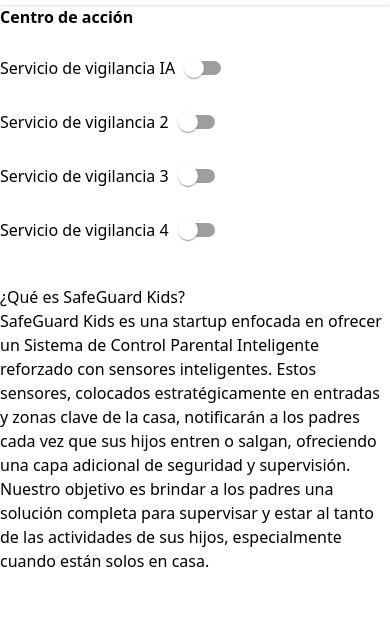
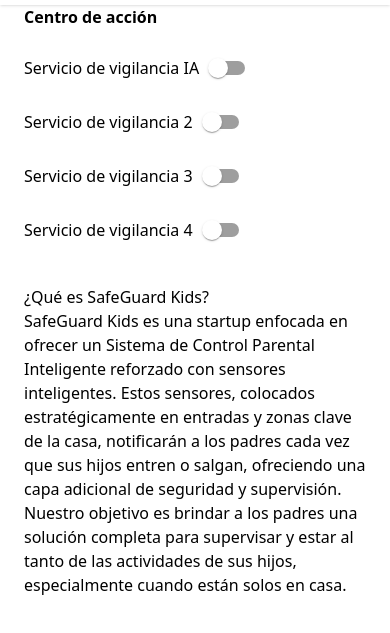
Before and after one commit to Diego22rct/SafeGuard-Kids-Front-end, an Astro site: page / in a window 390 px wide. Shown: the part 67-700 px from the top of the page. Built offline with nearby package versions, Linux system fonts and the light colour scheme; Astro itself is replaced by a stand-in of ours.

Commit message:
fix: responsive

```diff
--- a/src/pages/index.astro
+++ b/src/pages/index.astro
@@ -4,7 +4,7 @@ import Switch from '../components/Switch/Switch';
 ---
 
 <Layout title="SafeGuard Kids">
-	<div class="grid grid-cols-1 md:grid-cols-2 lg:grid-cols-3 xl:grid-cols-4 gap-4 ">
+	<div class="grid grid-cols-1 md:grid-cols-2 lg:grid-cols-3 xl:grid-cols-4 gap-4 px-6">
 		<div class="md:col-span-1 lg:col-span-2 xl:col-span-1">
 			<h2 class="font-bold">Centro de acción</h2>
 			<div class="py-5">
--- a/src/pages/notificaciones.astro
+++ b/src/pages/notificaciones.astro
@@ -7,6 +7,7 @@ interface Props {
 ---
 
 <Layout title="SafeGuard Kids - notificaciones">
+	<div class="grid grid-cols-1 md:grid-cols-2 lg:grid-cols-3 xl:grid-cols-4 gap-4 px-6">
 	<ul role="list" class="divide-y divide-gray-100">
 		<li class="flex justify-between gap-x-6 py-5">
 			<div class="flex min-w-0 gap-x-4">
@@ -79,4 +80,5 @@ interface Props {
 			</div>
 		</li>
 	</ul>
+</div>
 </Layout>
```
